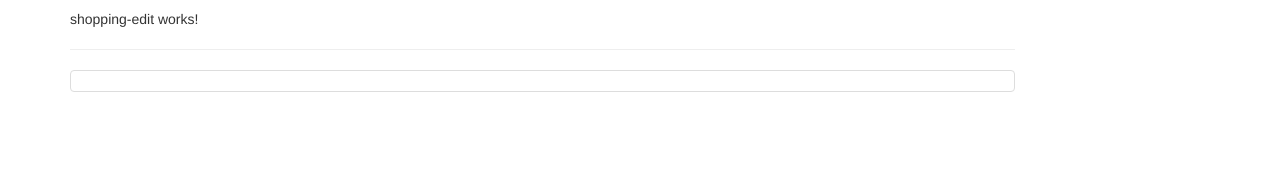
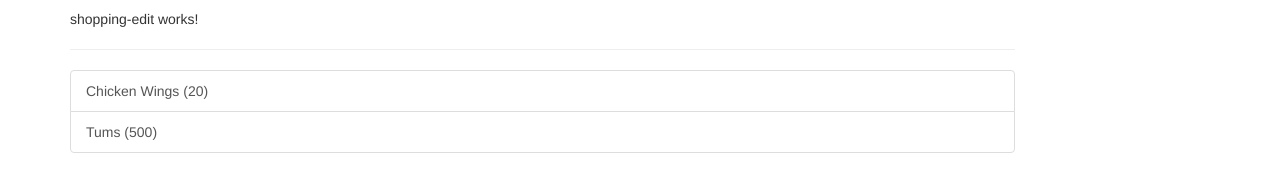
Before and after one commit to wlawler/prechomper, an Angular app: page / in a window 1280 px wide. Shown: the part 239-430 px from the top of the page. Built offline with nearby package versions, Linux system fonts and the light colour scheme.

Commit message:
ingredient details added

```diff
--- a/src/app/shopping-list/shopping-list.component.html
+++ b/src/app/shopping-list/shopping-list.component.html
@@ -3,7 +3,10 @@
     <app-shopping-edit></app-shopping-edit>
     <hr>
     <ul class="list-group">
-      <a  class="list-group-item" style="cursor:pointer"></a>
+      <a  class="list-group-item"
+       style="cursor:pointer"
+       *ngFor="let ingredient of ingredients">
+      {{ingredient.name}} ({{ingredient.amount}})</a>
     </ul>
   </div>
 </div>
--- a/src/app/shopping-list/shopping-list.component.ts
+++ b/src/app/shopping-list/shopping-list.component.ts
@@ -1,12 +1,16 @@
 import { Component, OnInit } from '@angular/core';
 
+import {Ingredient } from '../shared/ingredient.model';
 @Component({
   selector: 'app-shopping-list',
   templateUrl: './shopping-list.component.html',
   styleUrls: ['./shopping-list.component.css']
 })
 export class ShoppingListComponent implements OnInit {
-  ingredients = [];
+ ingredients: Ingredient[] = [
+   new Ingredient('Chicken Wings', 20),
+   new Ingredient('Tums', 500)
+ ];
   constructor() { }
 
   ngOnInit() {
```
